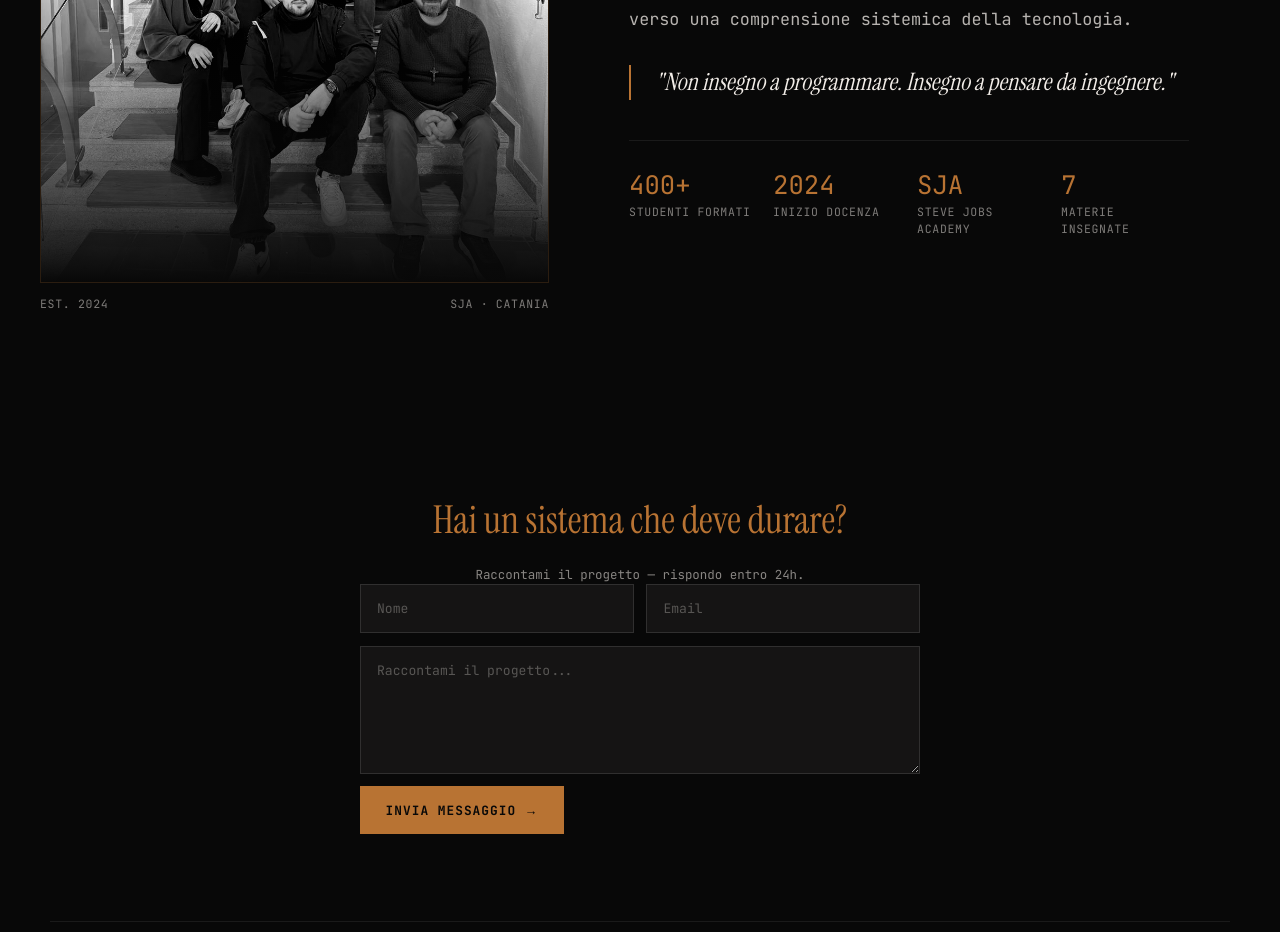
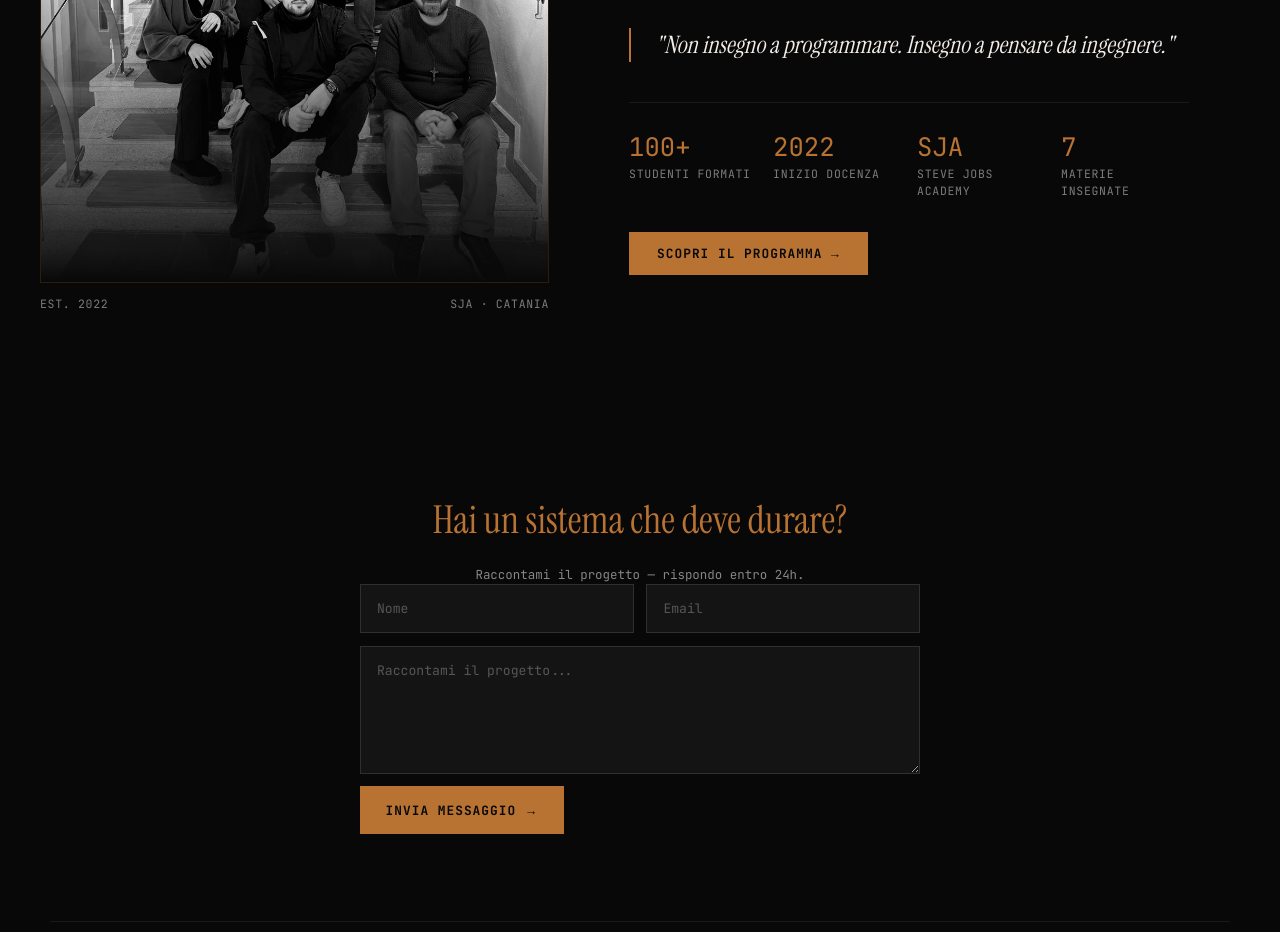
Before and after one commit to Flame0510/micheletornello.com, a Next.js app: page / in a window 1280 px wide. Shown: the part 4080-5012 px from the top of the page. Built offline with nearby package versions, Linux system fonts and the light colour scheme.

Commit message:
fix: docenza numbers (100+, 2022) + CTA button to /academy

```diff
--- a/src/app/page.tsx
+++ b/src/app/page.tsx
@@ -386,7 +386,7 @@ export default function HomePage() {
                 <div className="docH_imageOverlay"></div>
               </div>
               <div className="docH_imgMeta">
-                <span className="docH_mono">EST. 2024</span>
+                <span className="docH_mono">EST. 2022</span>
                 <span className="docH_mono">SJA · CATANIA</span>
               </div>
             </div>
@@ -411,11 +411,11 @@ export default function HomePage() {
 
                 <div className="docH_stats">
                   <div className="docH_stat">
-                    <span className="docH_statVal">400+</span>
+                    <span className="docH_statVal">100+</span>
                     <span className="docH_statLab">Studenti Formati</span>
                   </div>
                   <div className="docH_stat">
-                    <span className="docH_statVal">2024</span>
+                    <span className="docH_statVal">2022</span>
                     <span className="docH_statLab">Inizio Docenza</span>
                   </div>
                   <div className="docH_stat">
@@ -427,6 +427,8 @@ export default function HomePage() {
                     <span className="docH_statLab">Materie Insegnate</span>
                   </div>
                 </div>
+
+                <a href="/academy" className="docH_cta">Scopri il programma →</a>
               </div>
             </div>
           </div>
@@ -520,6 +522,21 @@ export default function HomePage() {
             font-family: 'JetBrains Mono', monospace;
             font-size: 0.72rem; letter-spacing: 0.06em; text-transform: uppercase;
           }
+          .docH_cta {
+            display: inline-block;
+            margin-top: 32px;
+            padding: 12px 28px;
+            background: #B87333;
+            color: #080808;
+            font-family: 'JetBrains Mono', monospace;
+            font-size: 0.8rem;
+            font-weight: 700;
+            letter-spacing: 0.08em;
+            text-decoration: none;
+            text-transform: uppercase;
+            transition: background 0.2s;
+          }
+          .docH_cta:hover { background: #d4944a; }
           @media (max-width: 767px) {
             .docH_section { padding: 64px 20px; }
             .docH_title { font-size: 2rem; }
```
